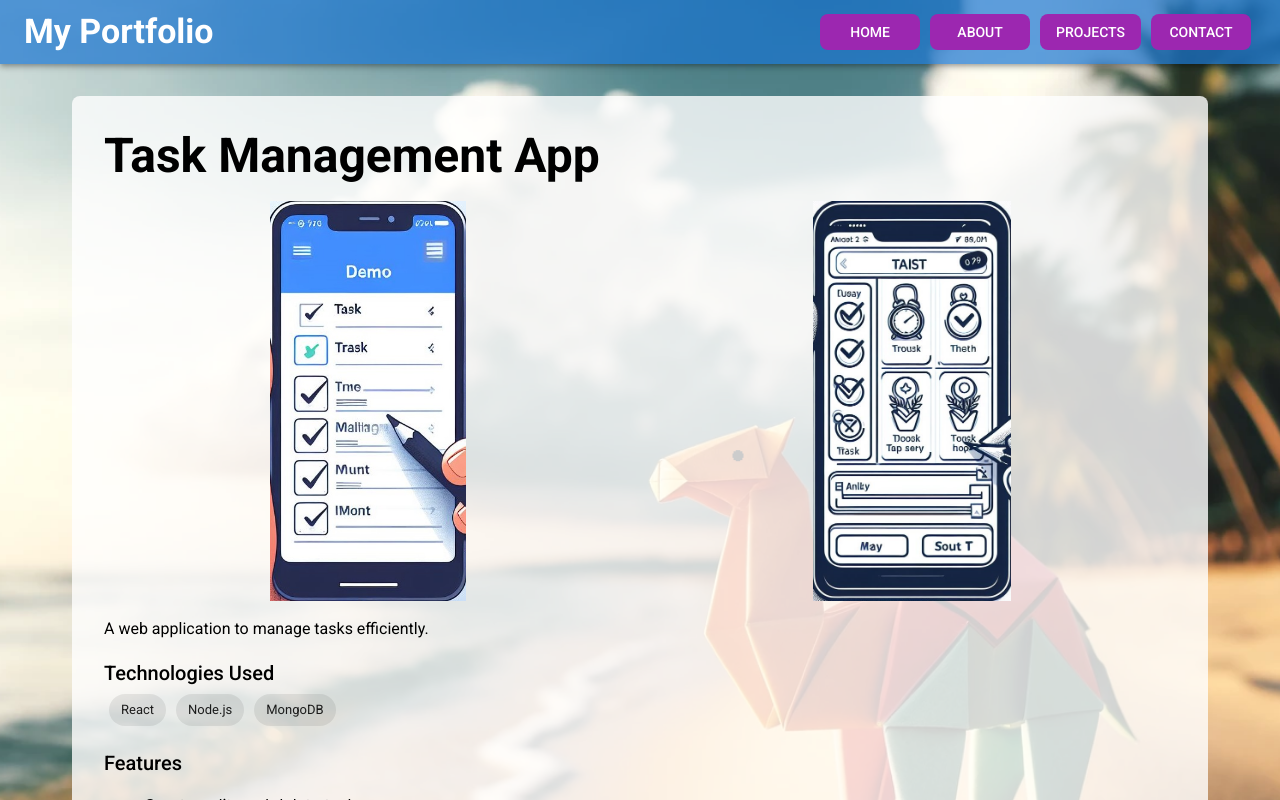
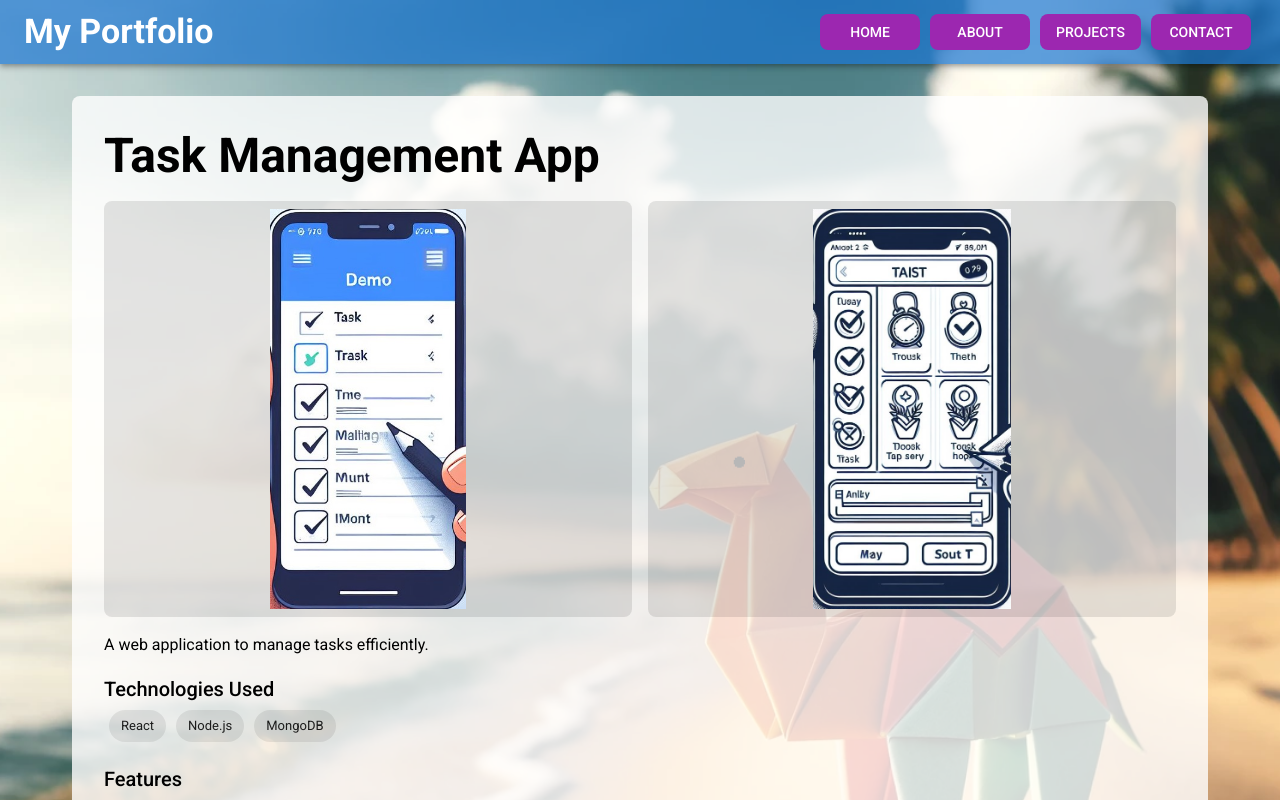
Before and after one commit to Nfnat0/portfolio, a React (Create React App) app: page /projects/1 in a window 1280 px wide. Shown: the top 800 px of the page. Built offline with nearby package versions, Linux system fonts and the light colour scheme.

Commit message:
chore: Update ProjectDetail component to add background color and padding for image container

```diff
--- a/src/pages/projects/ProjectDetail.js
+++ b/src/pages/projects/ProjectDetail.js
@@ -22,7 +22,7 @@ const ProjectDetail = () => {
       <Grid container spacing={2}>
         {project.detailImages.map((image, index) => (
           <Grid item xs={12} md={6} key={index}>
-            <Box sx={{ height: '400px', display: 'flex', justifyContent: 'center', alignItems: 'center' }}>
+            <Box sx={{ height: '400px', display: 'flex', justifyContent: 'center', alignItems: 'center', backgroundColor: 'rgba(0, 0, 0, 0.1)', padding: 1, borderRadius: 2 }}>
               <img src={image} alt="" style={{ maxHeight: '100%', maxWidth: '100%', objectFit: 'contain' }} />
             </Box>
           </Grid>
```
